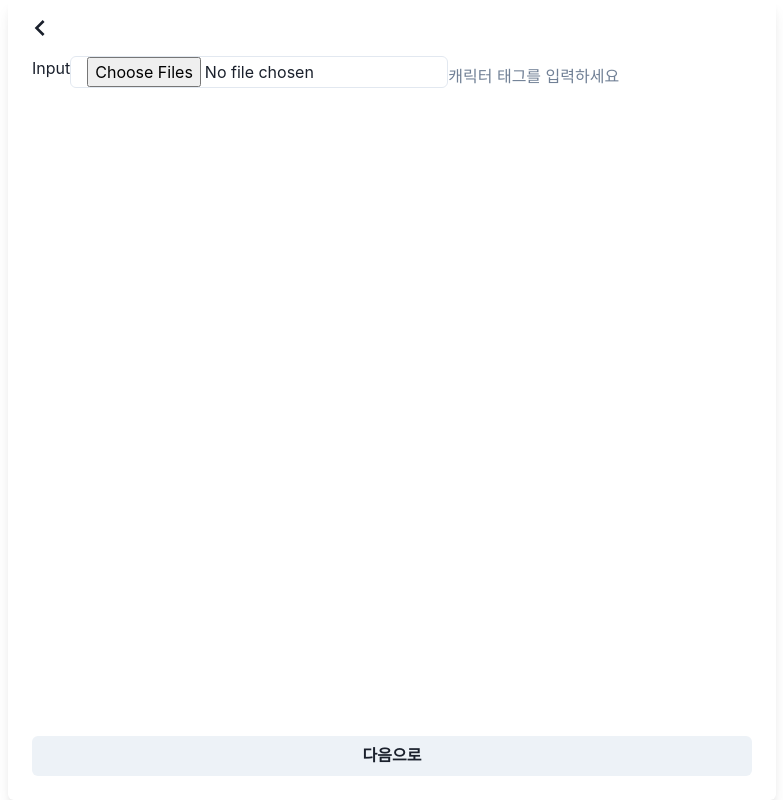
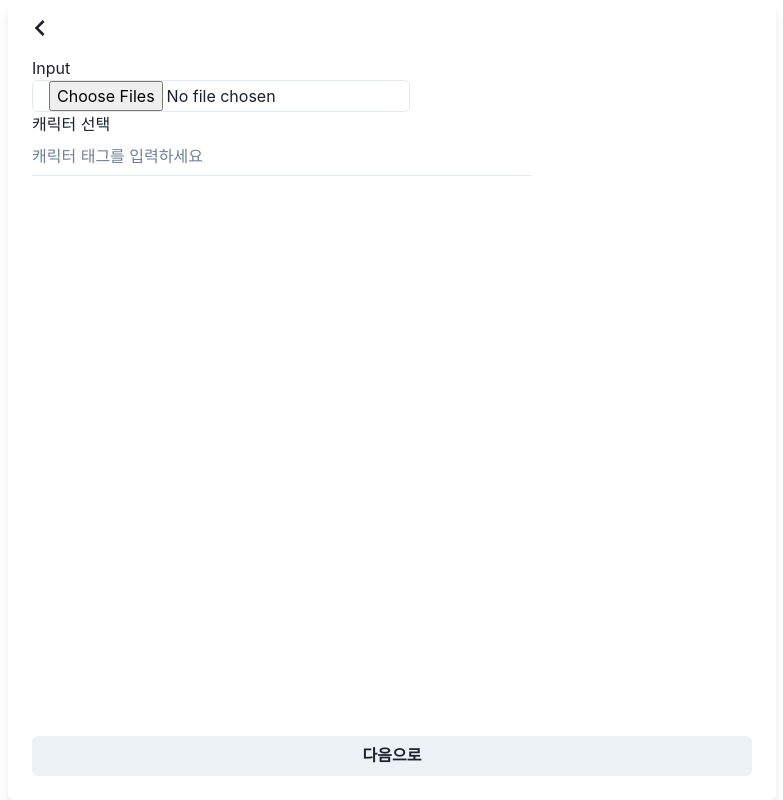
Before and after one commit to suriming/bard, a React (Create React App) app: page /collectinput in a window 1280 px wide. Shown: the whole page, without its empty margins (248-1031 px from the left). Built offline with nearby package versions, Linux system fonts and the light colour scheme.

Commit message:
[CSS]캐릭터 인풋 스타일 임시 정리

```diff
--- a/src/components/CharacterInput.js
+++ b/src/components/CharacterInput.js
@@ -1,4 +1,4 @@
-import { Box, Button, Flex, Input, Text } from '@chakra-ui/react';
+import { Box, Button, Flex, Input, Stack, Text } from '@chakra-ui/react';
 import { useState } from 'react';
 
 function CharacterInput() {
@@ -31,21 +31,29 @@ function CharacterInput() {
   return (
     <>
       <Flex justify="center" align="center">
-        <Flex w="200px" flexWrap="wrap" align="center">
+        <Flex w="500px" flexWrap="wrap" align="center" gap="1.8">
           {tags.map((tag, index) => {
             return (
-              <Flex
-                display="inline-block"
-                align="center"
-                m="10px"
-                p="0 10px"
+              <Stack
+                direction="row"
+                // display="inline-block"
+                // align="center"
+                m="5px"
+                p="0 5px"
                 key={index}
                 bgColor="blue.100"
                 borderRadius="5px"
               >
                 <Text>{tag}</Text>
-                <Button onClick={() => removeTag(index)}>X</Button>
-              </Flex>
+                <Button
+                  size="xs"
+                  colorScheme="blackAlpha"
+                  borderRadius="50%"
+                  onClick={() => removeTag(index)}
+                >
+                  x
+                </Button>
+              </Stack>
             );
           })}
           <Input
@@ -54,8 +62,8 @@ function CharacterInput() {
             type="text"
             placeholder="캐릭터 태그를 입력하세요"
             onKeyDown={handleKeyDown}
-            outline="none"
-            border="none"
+            // outline="none"
+            // border="none"
             cursor="text"
           />
           {/* <Input
--- a/src/pages/CollectInput.js
+++ b/src/pages/CollectInput.js
@@ -28,9 +28,10 @@ function CollectInput() {
           </Flex>
         </Box>
         <Flex pr="1.5rem" pl="1.5rem" pb="6.25rem">
-          <Flex justify="center" align="flex-start">
+          <Flex justify="center" align="flex-start" direction="column">
             <Text>Input</Text>
             <PhotoInput />
+            <Text>캐릭터 선택</Text>
             <CharacterInput />
           </Flex>
         </Flex>
```
